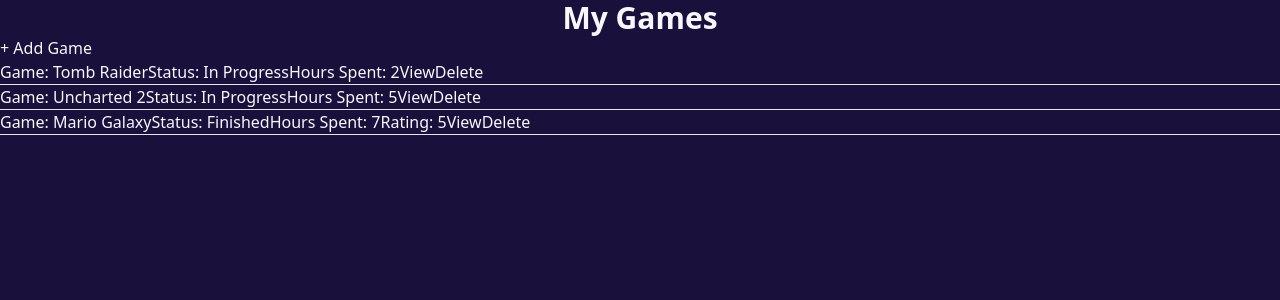
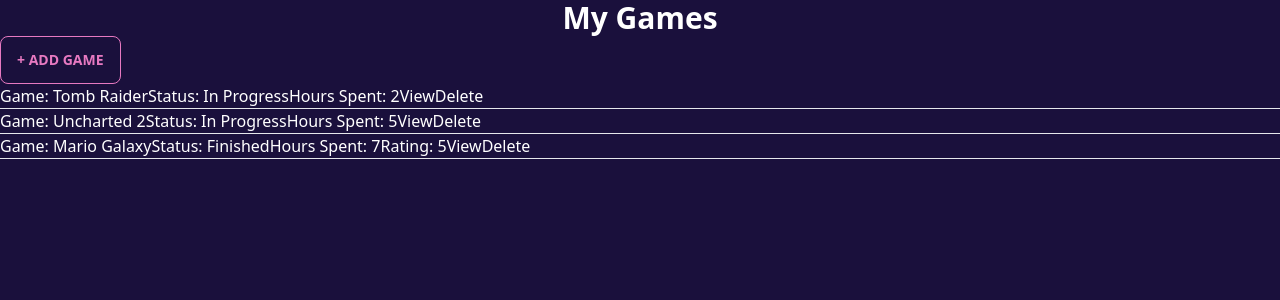
Before and after one commit to tinkereryorch/backlog-tracker, a Next.js app in the folder frontend/: page /games in a window 1280 px wide. Shown: the top 300 px of the page. Built offline with nearby package versions, Linux system fonts and the light colour scheme.

Commit message:
Added general styles

```diff
--- a/frontend/src/app/games/page.js
+++ b/frontend/src/app/games/page.js
@@ -11,9 +11,9 @@
 
     return (
         <>
-            <h1 className="text-3xl font-bold text-center">My Games</h1>
-            <Link href="/addGame"><button>+ Add Game</button></Link>
-            <ul>
+            <h1 className="text-3xl font-bold text-center text-white space-y-4">My Games</h1>
+            <Link href="/addGame"><button className="btn btn-outline btn-primary">+ Add Game</button></Link>
+            <ul  className="text-white">
                 {data.map((game) => (
                     <li key={game.id}>
                         <div>
```
